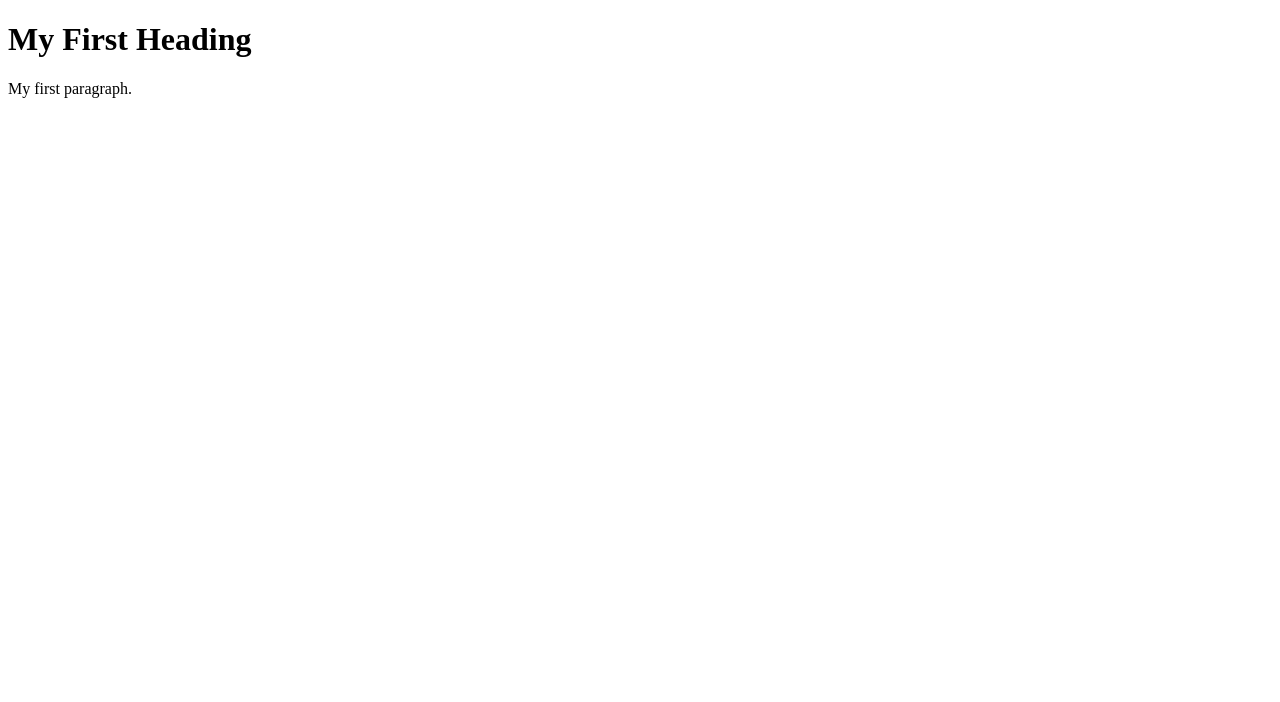
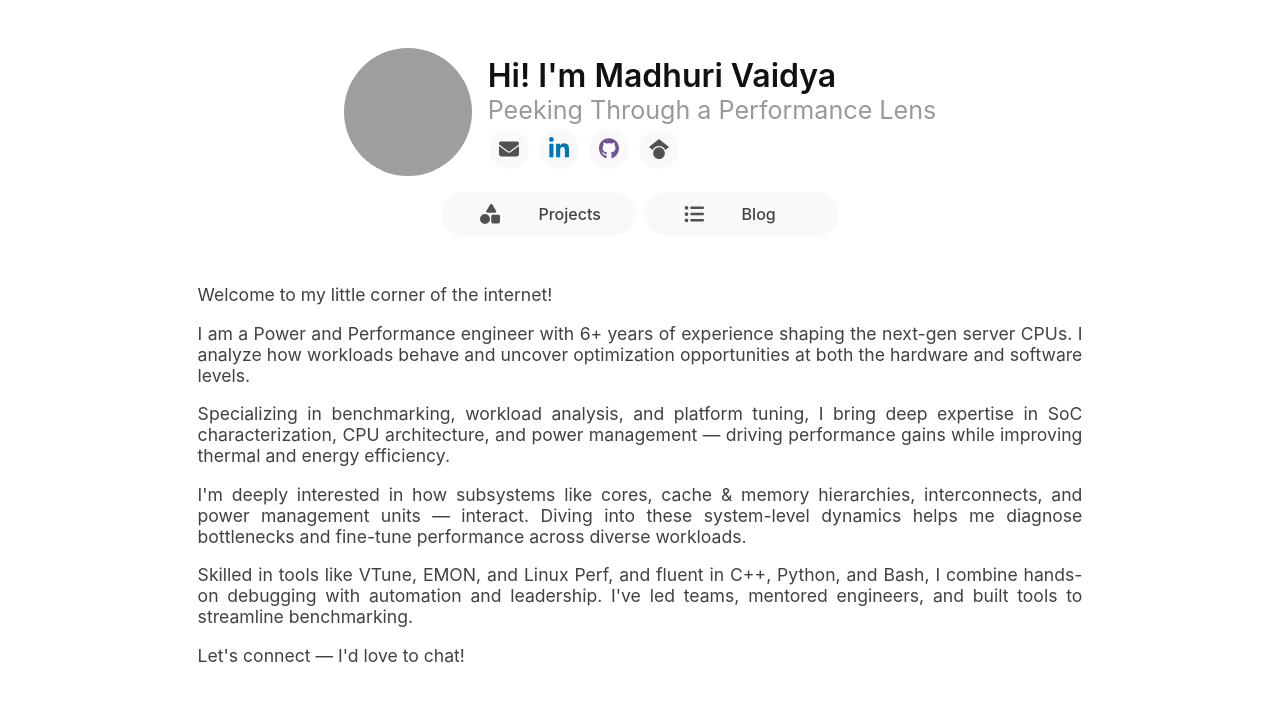
Before and after one commit to madhuri-vaidya/madhuri-vaidya.github.io, a plain HTML site: page index.html in a window 1280 px wide. Drawn offline with Linux system fonts and the light colour scheme; grey boxes are pictures that could not be loaded.

Commit message:
Adding intro page

```diff
--- a/index.html
+++ b/index.html
@@ -1,13 +1,63 @@
 <!DOCTYPE html>
-<html>
+<html lang="en">
     <head>
-        <title>Page Title</title>
+        <meta charset="UTF-8">
+        <title>Madhuri Vaidya</title>
+        <link rel="stylesheet" href="./styles_index.css"/>
     </head>
 
     <body>
+        <div id="intro-wrapper">
+            <div id="intro-title-wrapper">
+                <div id="intro-image-wrapper">
+                    <img id="intro-image" src="images/profile.png" alt="Profile Picture" height="150px">
+                </div>
 
-        <h1>My First Heading</h1>
-        <p>My first paragraph.</p>
+                <div id="intro-text-wrapper">
+                    <h1 id="intro-title">Hi! I'm Madhuri Vaidya</h1>
 
+                    <h2 id="intro-subtitle">Peeking Through a Performance Lens</h2>
+
+                    <div id="intro-socials">
+                        <a class="social-link" href="mailto:madhuriphute@gmail.com">
+                            <img class="intro-logo" src="images/envelope.svg">
+                        </a>
+                        <a class="social-link" href="https://www.linkedin.com/in/madhurivaidya/" target="_blank" rel="noopener noreferrer">
+                            <img class="intro-logo" src="images/linkedin-in.svg">
+                        </a>
+                        <a class="social-link" href="https://github.com/madhuri-vaidya" target="_blank" rel="noopener noreferrer">
+                            <img class="intro-logo" src="images/github.svg">
+                        </a>
+                        <a class="social-link" href="https://scholar.google.com/citations?user=zPvsA3kAAAAJ&hl=en" target="_blank" rel="noopener noreferrer">
+                            <img class="intro-logo" src="images/google-scholar.svg">
+                        </a>
+                    </div>
+                </div>
+            </div>
+
+            <div id="website-links">
+                <a href="projects.html" class="site-link" target="_blank" rel="noopener noreferrer" >
+                    <img class="link-img" src="images/shapes.svg">Projects
+                </a>
+                <a href="blog.html" class="site-link" target="_blank" rel="noopener noreferrer" >
+                    <img class="link-img" src="images/list-ul.svg">Blog
+                </a>
+            </div>
+        </div>
+
+        <div id="description">
+
+            <p>Welcome to my little corner of the internet!</p>
+
+            <p>I am a Power and Performance engineer with 6+ years of experience shaping the next-gen server CPUs. I analyze how workloads behave and uncover optimization opportunities at both the hardware and software levels.</p>
+
+            <p>Specializing in benchmarking, workload analysis, and platform tuning, I bring deep expertise in SoC characterization, CPU architecture, and power management — driving performance gains while improving thermal and energy efficiency.</p>
+
+            <p>I'm deeply interested in how subsystems like cores, cache & memory hierarchies, interconnects, and power management units — interact. Diving into these system-level dynamics helps me diagnose bottlenecks and fine-tune performance across diverse workloads.</p>
+
+            <p>Skilled in tools like VTune, EMON, and Linux Perf, and fluent in C++, Python, and Bash, I combine hands-on debugging with automation and leadership. I've led teams, mentored engineers, and built tools to streamline benchmarking.</p>
+
+            <p>Let's connect — I'd love to chat!</p>
+        </div>
     </body>
 </html>
--- /dev/null
+++ b/styles_index.css
@@ -0,0 +1,144 @@
+html {
+    font-family: -apple-system, BlinkMacSystemFont, "Segoe UI", Roboto, Helvetica, Arial, sans-serif, "Apple Color Emoji", "Segoe UI Emoji", "Segoe UI Symbol";
+    box-sizing: border-box;
+    -webkit-box-sizing: border-box;
+    -moz-box-sizing: border-box;
+    -webkit-font-smoothing: antialiased;
+    -webkit-text-size-adjust: 100%;
+    -ms-text-size-adjust: 100%;
+    color: #414141;
+    background-color: #ffffff;
+}
+
+#intro-wrapper {
+    font-size: 1.2em;
+    margin-top: 3rem;
+    justify-content: center;
+}
+
+#intro-title-wrapper {
+    display: flex;
+    flex-direction: row;
+    margin-bottom: 1rem;
+    justify-content: center;
+}
+
+#intro-image-wrapper {
+    display: flex;
+    flex-direction: column;
+    justify-content: center;
+}
+
+#intro-image {
+    border-radius: 5rem;
+    height: 8rem;
+    width: 8rem;
+}
+
+#intro-text-wrapper {
+    display: flex;
+    flex-direction: column;
+    margin-left: 1rem;
+    justify-content: center;
+}
+
+#intro-title {
+    color: #111;
+    font-weight: 600;
+    font-size: 2rem;
+    margin-top: 0rem;
+    margin-bottom: 0rem;
+}
+
+#intro-subtitle {
+    font-size: 1.57rem;
+    color: #999;
+    font-weight: normal;
+    margin-top: 0rem;
+    margin-bottom: 0rem;
+}
+
+#intro-socials {
+	margin-top: 0.25rem;
+	display: flex;
+	grid-gap: 0.5rem;
+    width: 12rem;
+}
+
+.social-link {
+    display: flex;
+	background-color: rgba(0,0,0,.025);
+	transition: all .2s ease-in-out;
+    border-radius: 2.5rem;
+	color: #414141;
+    height: 2.5rem;
+    width: 2.5rem;
+    margin: auto;
+}
+
+.social-link:hover {
+	text-decoration: none;
+	background: #fd6e6e45;
+    height: 2.5rem;
+    width: 2.5rem;
+}
+
+.social-link-text-wrapper {
+	color: #414141;;
+}
+
+.intro-logo {
+    color: #515151;
+    width: 20px;
+    display: flex;
+    justify-items: center;
+    align-items: center;
+    margin: auto;
+}
+
+#website-links {
+    margin-top: 0.25rem;
+	display: flex;
+    justify-content: center;
+    margin: auto;
+	grid-gap: 0.5rem;
+	font-size: 1rem;
+	color: #414141;
+	font-weight: 500;
+}
+
+.link-img {
+    color: #515151;
+    width: 20px;
+    display: flex;
+    justify-items: center;
+    align-items: center;
+    margin: auto;
+}
+
+.site-link {
+    background-color: rgba(0,0,0,.025);
+	border-radius: 5rem;
+    display: grid;
+    grid-template-columns: repeat(2, 1fr);
+	padding: 0.75rem 0.1rem;
+    width: 12rem;
+    color: #414141;
+    text-decoration: none;
+	transition: all .2s ease-in-out;
+}
+
+.site-link:hover {
+	text-decoration: none;
+	background: #fd6e6e45;
+	transform: scale(1.03);
+}
+
+#description {
+    font-size: 1.1em;
+    margin: auto;
+    margin-top: 3rem;
+    justify-content: center;
+    max-width: 70%;
+    text-align: justify;
+}
```
Also changed, not shown: blog.html (added), images/envelope.svg (added), images/gatech.svg (added), images/github.svg (added), images/google-scholar.svg (added), images/intel.svg (added), images/linkedin-in.svg (added), images/list-ul.svg (added), images/portrait.svg (added), images/profile.JPG (added), images/shapes.svg (added), images/under_construction.svg (added), projects.html (added), 2 other files.
